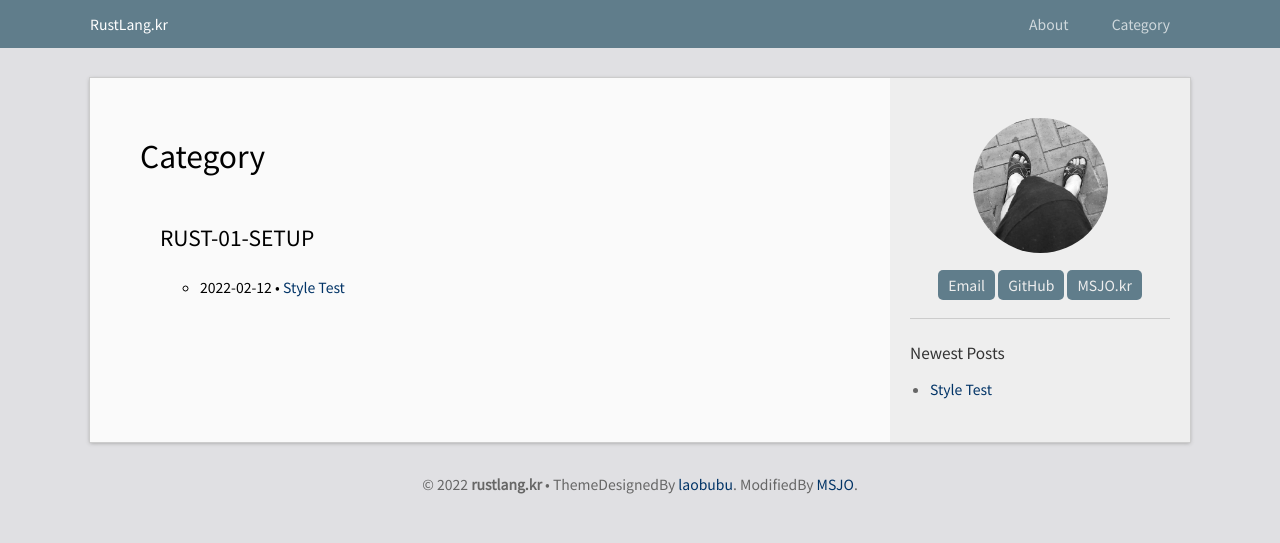
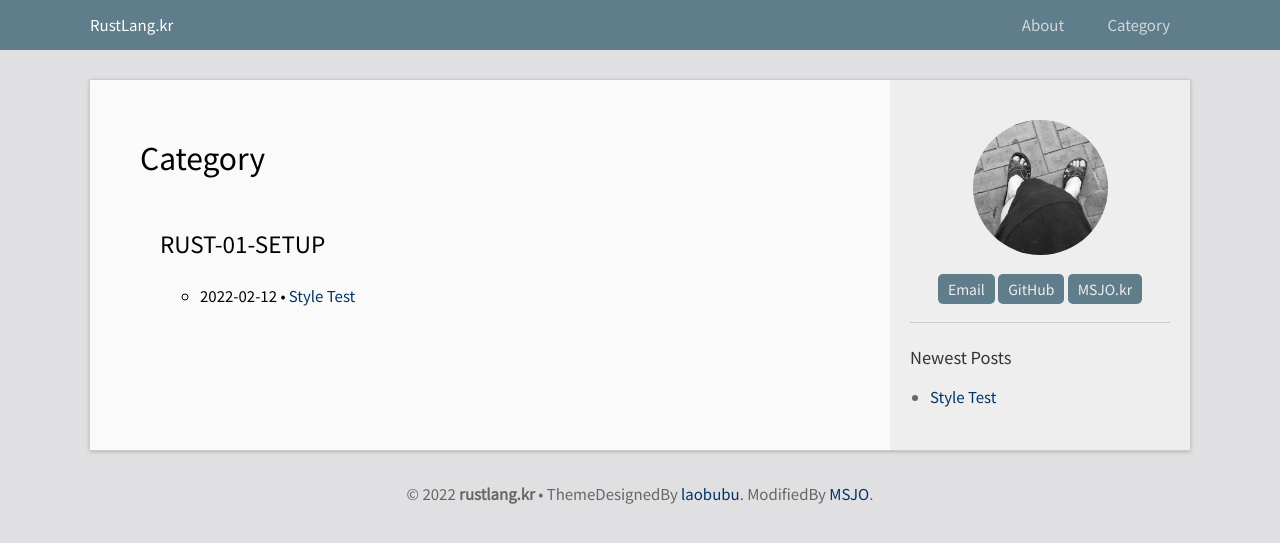
Before and after one commit to DebugJO/rustlang, a Jekyll site: the page built from category.html, in a window 1280 px wide. Shown: the top 543 px of the page. Built offline with Jekyll 4.4.1, drawn with Linux system fonts in a browser that asks for light colours.

Commit message:
Update main.scss

```diff
--- a/css/main.scss
+++ b/css/main.scss
@@ -6,7 +6,7 @@
 @import url('https://fonts.googleapis.com/css2?family=IBM+Plex+Mono&display=swap');
 
 $base-font-family: "Noto Sans KR", "Malgun Gothic", Arial;
-$base-font-size:   14px;
+$base-font-size:   15px;
 // $small-font-size:  $base-font-size * 0.875;
 $small-font-size:  $base-font-size * 1.0;
 $base-line-height: 1.8;
```
